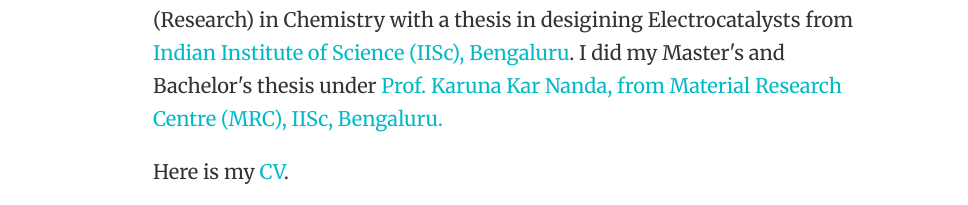
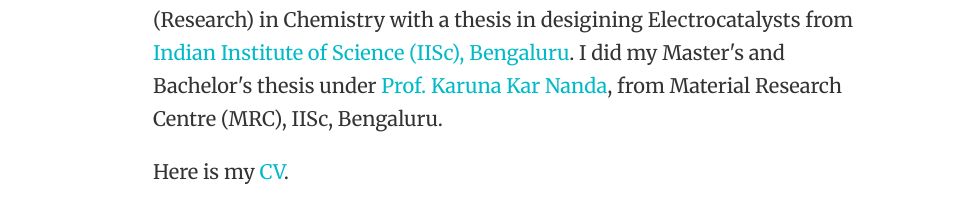
Before and after one commit to Ananya-Maddegalla/ananya-maddegalla.github.io, a plain HTML site: page index.html in a window 1280 px wide. Shown: the part 533-738 px from the top of the page, 312-1280 px from the left. Drawn offline with nearby package versions, Linux system fonts and the light colour scheme; some icons are missing.

Commit message:
Update index.html

```diff
--- a/index.html
+++ b/index.html
@@ -274,7 +274,7 @@
       I have 5 years of experience in battery electrochemistry, specializing in DOE, testing, and analyzing cell performance for Magnesium anode, cathode, and non-aqueous Mg electrolyte chemistries for Rechargeable Mg batteries. Additionally, I have experience in Li-ion and Na-ion batteries beyond my Ph.D. thesis work.
       I am an expert in pre- and  post-physical, chemical data characterization,  electrode fabrication, and validation of  material performance for coin cell and 3-electrode cell systems.
       I graduated with Master of Science and Bacehlor of Science (Research) in Chemistry with a thesis in desigining Electrocatalysts from <a href="https://ug.iisc.ac.in/" target="_blank"> Indian Institute of Science (IISc), Bengaluru</a>.
-      I did my Master's and Bachelor's thesis under <a href="http://www.mrc.iisc.ac.in/karuna-kar-nanda/" target="_blank">Prof. Karuna Kar Nanda, from Material Research Centre (MRC), IISc, Bengaluru.</a>
+      I did my Master's and Bachelor's thesis under <a href="http://www.mrc.iisc.ac.in/karuna-kar-nanda/" target="_blank">Prof. Karuna Kar Nanda</a>, from Material Research Centre (MRC), IISc, Bengaluru.
       </p>
 
 <p>Here is my <a href="files/CV.pdf" target="_blank">CV</a>.</p>
```
